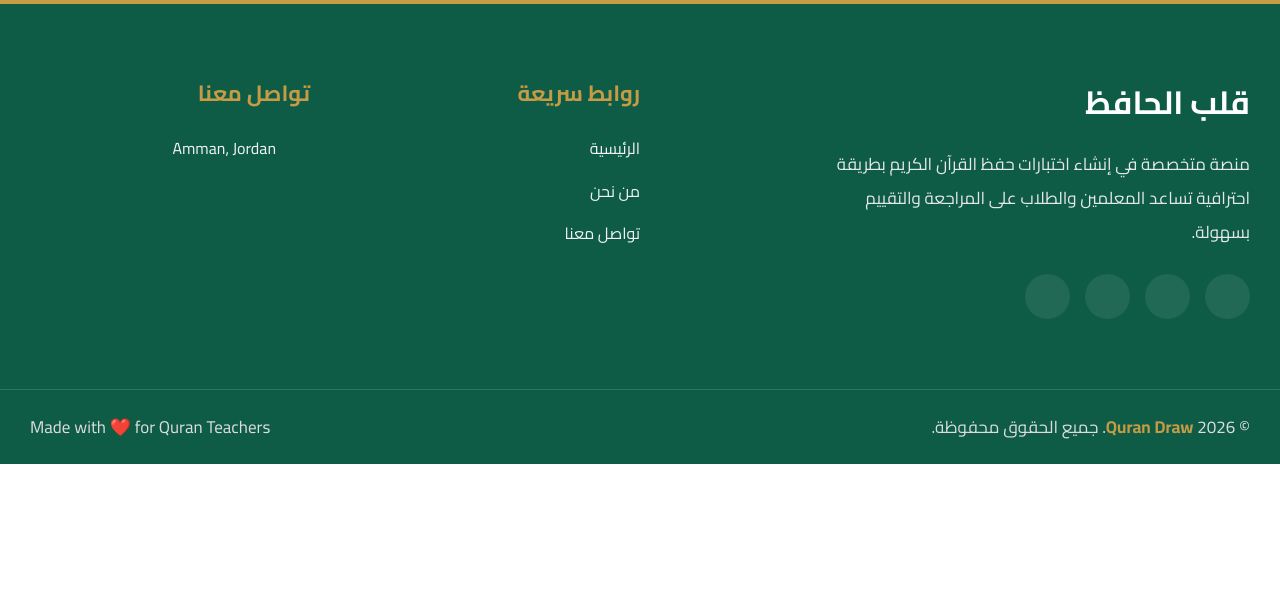
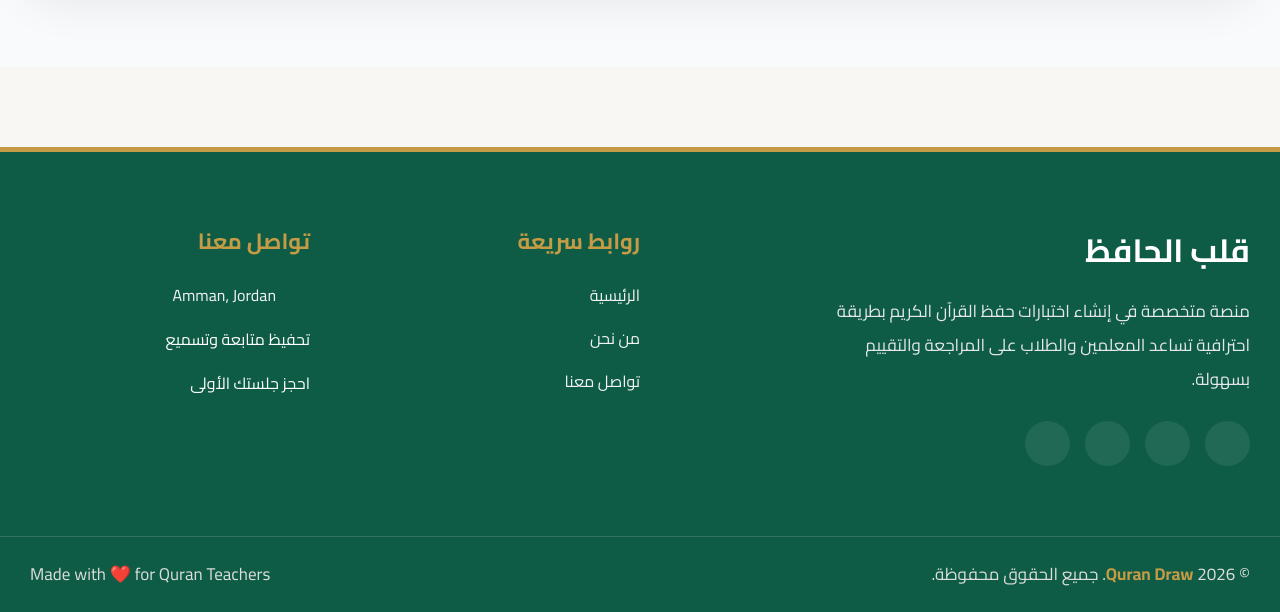
Before and after one commit to ihababbas/quran_draw, a Django app: page /about/ in a window 1280 px wide. Shown: the part 3458-4070 px from the top of the page. Before the commit the page ends 3922 px from the top, so only its background shows below. Run offline with Django 5.2, Linux system fonts and the light colour scheme.

Commit message:
small changes

```diff
--- a/quran_draw/core/templates/about.html
+++ b/quran_draw/core/templates/about.html
@@ -70,7 +70,7 @@
 
                 <img
 
-                    src="{% static 'images/about-banner.jpg' %}"
+                    src="{% static 'images/logo.png' %}"
 
                     alt="منصة قلب الحافظ"
 
--- a/quran_draw/core/templates/includes/footer.html
+++ b/quran_draw/core/templates/includes/footer.html
@@ -90,7 +90,11 @@
 
                     <span>Amman, Jordan</span>
 
+
                 </div>
+                 <span>تحفيظ متابعة وتسميع </span>
+                <span>  احجز جلستك الأولى </span>
+
 
                 <div>
 
```
Also changed, not shown: quran_draw/core/static/images/logo.png (added).
